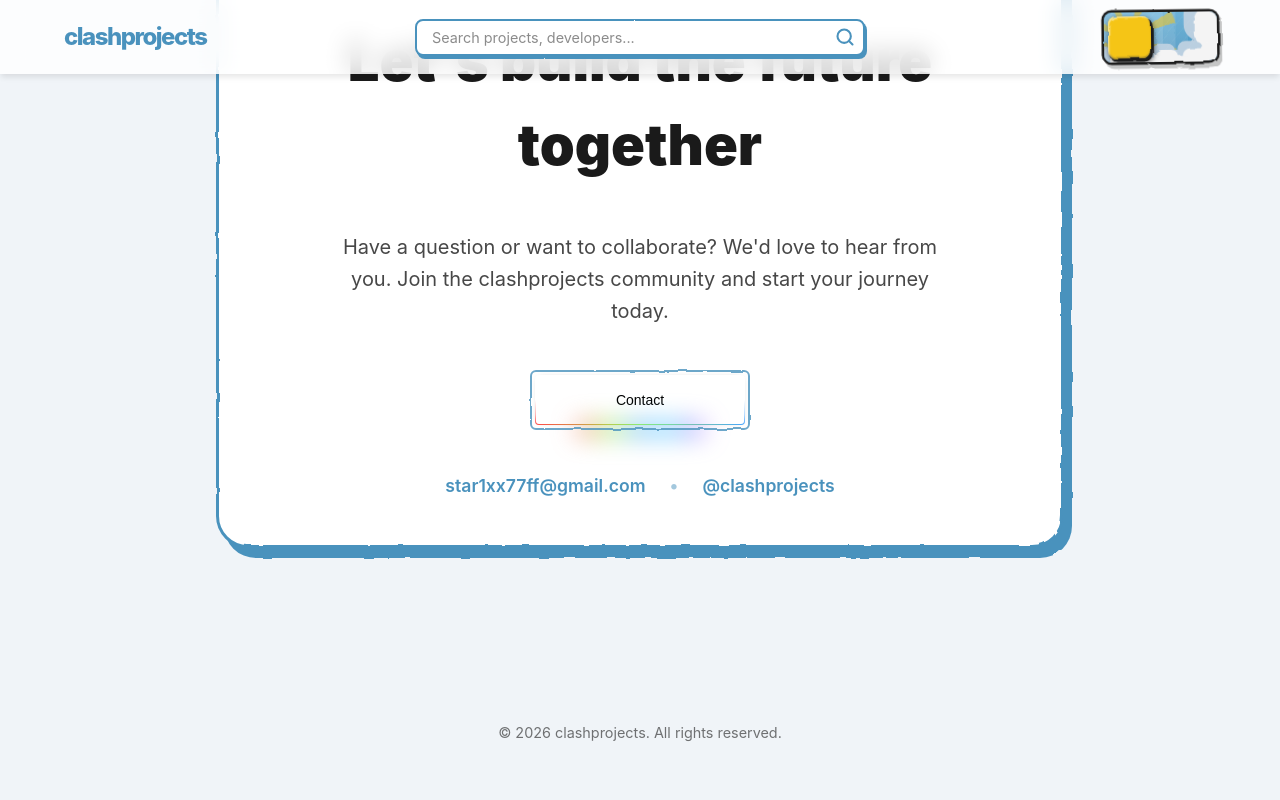
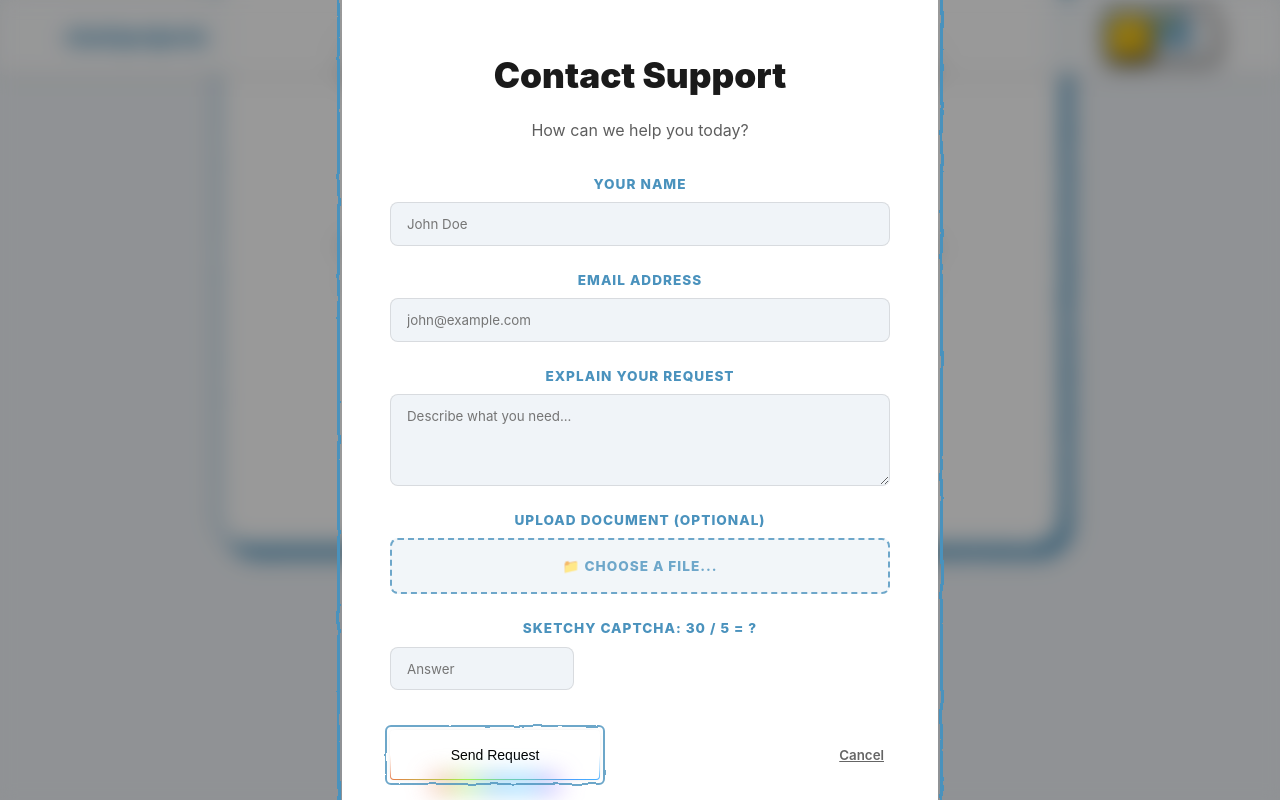
Before and after one commit to Star1xr/clashprojects, a React (Vite) app: page / in a window 1280 px wide. Both pictures are taken after a click on the button "Contact". Shown: the part 2227-3027 px from the top of the page. Built offline with nearby package versions, Linux system fonts and the light colour scheme; no server answers.

Commit message:
Add email notification system for contact form and implement 30-captcha pool

```diff
--- a/src/App.tsx
+++ b/src/App.tsx
@@ -9,6 +9,7 @@ import ProjectCard from './components/ProjectCard/ProjectCard';
 import ContactSection from './components/Contact/ContactSection';
 import LoginModal from './components/LoginModal/LoginModal';
 import Dashboard from './components/Dashboard/Dashboard';
+import ContactModal from './components/Contact/ContactModal';
 
 function App() {
   const [isDarkMode, setIsDarkMode] = useState(() => {
@@ -20,6 +21,7 @@ function App() {
   const [cardsVisible, setCardsVisible] = useState(false);
   const [contactVisible, setContactVisible] = useState(false);
   const [showLoginModal, setShowLoginModal] = useState(false);
+  const [showContactModal, setShowContactModal] = useState(false);
   const [isLoggedIn, setIsLoggedIn] = useState(false);
   const [isLoading, setIsLoading] = useState(false);
   const [error, setError] = useState<string | null>(null);
@@ -31,8 +33,7 @@ function App() {
   const cardsRef = useRef<HTMLDivElement>(null);
   const contactRef = useRef<HTMLDivElement>(null);
 
-  // Uses local .env for dev, and Vercel Settings for production
-  const GITHUB_CLIENT_ID = import.meta.env.VITE_GITHUB_CLIENT_ID || "Ov23liSLBfnFPAQdMkhC";
+  const GITHUB_CLIENT_ID = "Ov23liSLBfnFPAQdMkhC";
 
   useEffect(() => {
     const urlParams = new URLSearchParams(window.location.search);
@@ -46,21 +47,21 @@ function App() {
       fetchRealGithubData(savedToken);
     }
   }, []);
+
   const handleTokenExchange = async (code: string) => {
     setIsLoading(true);
     setError(null);
     try {
-    // Use relative path for production (via Vercel proxy), or localhost for dev
-    const apiUrl = import.meta.env.PROD ? '/api/authenticate' : 'http://localhost:8000/authenticate';
-
-    const response = await fetch(apiUrl, {
+      const response = await fetch('http://localhost:8000/authenticate', {
         method: 'POST',
         headers: {
           'Accept': 'application/json',
           'Content-Type': 'application/json'
         },
         body: JSON.stringify({ code: code })
-    });      if (!response.ok) {
+      });
+
+      if (!response.ok) {
         const errorData = await response.json();
         throw new Error(errorData.detail || "Backend authentication failed");
       }
@@ -95,8 +96,8 @@ const handleTokenExchange = async (code: string) => {
         throw new Error(`GitHub Profile Error: ${userRes.status}`);
       }
 
-      // 2. Fetch Repos (Public Only)
-      const reposRes = await fetch('https://api.github.com/user/repos?type=public&sort=updated&per_page=100', {
+      // 2. Fetch Repos
+      const reposRes = await fetch('https://api.github.com/user/repos?sort=updated&per_page=100', {
         headers: {
           'Authorization': `Bearer ${token}`,
           'Accept': 'application/json'
@@ -107,9 +108,9 @@ const handleTokenExchange = async (code: string) => {
         ? reposData.map((r: any) => ({ name: r.name, stars: r.stargazers_count }))
         : [];
 
-      // 3. Fetch Recent Commits (Public Only via Events for real-time accuracy)
-      console.log("Fetching latest public activity for:", user.login);
-      const eventsRes = await fetch(`https://api.github.com/users/${user.login}/events/public?per_page=50`, {
+      // 3. Fetch Recent Commits (via Events)
+      // Increase per_page to 100 to find real PushEvents in a busy stream
+      const eventsRes = await fetch(`https://api.github.com/users/${user.login}/events`, {
         headers: {
           'Authorization': `Bearer ${token}`,
           'Accept': 'application/json'
@@ -117,43 +118,33 @@ const handleTokenExchange = async (code: string) => {
       });
       const eventsData = await eventsRes.json();
 
-      const pushEvents = Array.isArray(eventsData)
+      const realPushEvents = Array.isArray(eventsData)
         ? eventsData.filter((e: any) => e.type === "PushEvent")
         : [];
 
-      // Extract unique SHAs and fetch their messages if not in payload
-      const commits = await Promise.all(
-        pushEvents.slice(0, 5).map(async (e: any) => {
-          const repoFullName = e.repo?.name;
-          const commitInPayload = e.payload?.commits?.[0];
-
-          let message = commitInPayload?.message;
-          let sha = commitInPayload?.sha || e.payload?.head;
-
-          // If message is missing or generic, try to fetch from the commit API
-          if (!message || message.length < 5) {
-             try {
-               const commitRes = await fetch(`https://api.github.com/repos/${repoFullName}/commits/${sha}`, {
-                 headers: { 'Authorization': `Bearer ${token}` }
-               });
-               const commitData = await commitRes.json();
-               message = commitData.commit?.message || message;
-             } catch (err) {
-               console.warn("Could not fetch extra commit detail", err);
-             }
-          }
+      const commits = realPushEvents.slice(0, 5).map((e: any) => {
+        const fullRepoName = e.repo?.name;
+        const commitsInPayload = e.payload?.commits || [];
+        const msg = commitsInPayload.length > 0 ? commitsInPayload[0].message : "Commit activity";
+        const sha = commitsInPayload.length > 0 ? commitsInPayload[0].sha : e.payload?.head;
 
         return {
-            repo: repoFullName?.split('/')[1] || repoFullName,
-            msg: message?.split('\n')[0] || "Push activity",
+          repo: fullRepoName?.split('/')[1] || fullRepoName || "unknown-repo",
+          msg: msg,
           date: e.created_at,
-            url: `https://github.com/${repoFullName}/commit/${sha}`
+          url: sha ? `https://github.com/${fullRepoName}/commit/${sha}` : `https://github.com/${fullRepoName}`
         };
-        })
-      );
+      });
 
-      console.log("Final live commits:", commits);
-      setGithubData({ user, repos, commits: commits.length > 0 ? commits : [] });
+      // Fallback if no PushEvents found
+      const finalCommits = commits.length > 0 ? commits : (Array.isArray(eventsData) ? eventsData.slice(0, 5).map((e: any) => ({
+        repo: e.repo?.name?.split('/')[1] || "Activity",
+        msg: `${e.type.replace('Event', '')} activity`,
+        date: e.created_at,
+        url: `https://github.com/${e.repo?.name}`
+      })) : []);
+
+      setGithubData({ user, repos, commits: finalCommits });
       setIsLoggedIn(true);
       setError(null);
     } catch (err: any) {
@@ -242,11 +233,11 @@ const handleTokenExchange = async (code: string) => {
         <svg width="0" height="0" style={{ position: 'absolute', pointerEvents: 'none' }} aria-hidden="true">
           <filter id="sketchy">
             <feTurbulence type="fractalNoise" baseFrequency="0.05" numOctaves="3" result="noise" />
-            <feDisplacementMap in="SourceGraphic" in2="noise" scale="2" />
+            <feDisplacementMap in="SourceGraphic" in2="noise" scale="3" />
           </filter>
           <filter id="sketchy-sm">
             <feTurbulence type="fractalNoise" baseFrequency="0.08" numOctaves="3" result="noise" />
-            <feDisplacementMap in="SourceGraphic" in2="noise" scale="1" />
+            <feDisplacementMap in="SourceGraphic" in2="noise" scale="1.5" />
           </filter>
         </svg>
         <Dashboard
@@ -267,7 +258,7 @@ const handleTokenExchange = async (code: string) => {
   }
 
   return (
-    <div className={`app-container ${showLoginModal ? 'blurred' : ''}`}>
+    <div className={`app-container ${(showLoginModal || showContactModal) ? 'blurred' : ''}`}>
       <svg width="0" height="0" style={{ position: 'absolute', pointerEvents: 'none' }} aria-hidden="true">
         <filter id="sketchy">
           <feTurbulence type="fractalNoise" baseFrequency="0.05" numOctaves="3" result="noise" />
@@ -280,9 +271,17 @@ const handleTokenExchange = async (code: string) => {
       </svg>
 
       <header className="app-header">
-        <div className="header-left"><div className="logo">clashprojects</div></div>
-        <div className="header-center"><SearchBar /></div>
-        <div className="header-right"><ThemeSwitch isDarkMode={isDarkMode} toggleTheme={toggleTheme} /></div>
+        <div className="header-left">
+          <div className="logo">clashprojects</div>
+        </div>
+
+        <div className="header-center">
+          <SearchBar />
+        </div>
+
+        <div className="header-right">
+          <ThemeSwitch isDarkMode={isDarkMode} toggleTheme={toggleTheme} />
+        </div>
       </header>
 
       <main className="main-content">
@@ -319,10 +318,13 @@ const handleTokenExchange = async (code: string) => {
           </div>
         </section>
 
-        <div ref={contactRef}><ContactSection isVisible={contactVisible} /></div>
+        <div ref={contactRef}>
+          <ContactSection isVisible={contactVisible} onContactClick={() => setShowContactModal(true)} />
+        </div>
       </main>
 
       {showLoginModal && <LoginModal onClose={() => setShowLoginModal(false)} onGithubLogin={handleGithubLogin} />}
+      {showContactModal && <ContactModal onClose={() => setShowContactModal(false)} />}
       <footer className="app-footer"><p>&copy; 2026 clashprojects. All rights reserved.</p></footer>
     </div>
   );
--- a/src/components/Buttons/GetInTouchButton.tsx
+++ b/src/components/Buttons/GetInTouchButton.tsx
@@ -3,11 +3,12 @@ import './GetInTouchButton.css';
 
 interface GetInTouchButtonProps {
   text?: string;
+  onClick?: () => void;
 }
 
-const GetInTouchButton: React.FC<GetInTouchButtonProps> = ({ text = "Get in touch" }) => {
+const GetInTouchButton: React.FC<GetInTouchButtonProps> = ({ text = "Get in touch", onClick }) => {
   return (
-    <button className="get-in-touch-button">
+    <button className="get-in-touch-button" onClick={onClick}>
       {text}
     </button>
   );
--- /dev/null
+++ b/src/components/Contact/ContactModal.css
@@ -0,0 +1,124 @@
+.contact-modal {
+  position: relative;
+  width: 95%;
+  max-width: 500px;
+  background-color: var(--card-bg);
+  border-radius: 1.5rem;
+  padding: 3rem;
+  z-index: 2001;
+  animation: modalSlideUp 0.3s ease-out;
+}
+
+.modal-header {
+  text-align: center;
+  margin-bottom: 2rem;
+}
+
+.modal-header h2 {
+  font-size: 2.2rem;
+  font-weight: 900;
+  margin-bottom: 0.5rem;
+}
+
+.contact-form {
+  display: flex;
+  flex-direction: column;
+  gap: 1.5rem;
+}
+
+.form-group {
+  display: flex;
+  flex-direction: column;
+  gap: 0.5rem;
+}
+
+.form-group label {
+  font-size: 0.85rem;
+  font-weight: 800;
+  color: var(--accent-color);
+  text-transform: uppercase;
+  letter-spacing: 1px;
+}
+
+.form-group input,
+.form-group textarea {
+  padding: 0.8rem 1rem;
+  background: var(--bg-color);
+  border: 1px solid rgba(0,0,0,0.1);
+  border-radius: 0.5rem;
+  font-family: inherit;
+  color: var(--text-color);
+  transition: all 0.2s ease;
+}
+
+.form-group input:focus,
+.form-group textarea:focus {
+  outline: none;
+  border-color: var(--accent-color);
+  box-shadow: 0 0 0 3px rgba(74, 146, 189, 0.1);
+}
+
+/* Custom Sketchy File Input */
+.file-input-wrapper {
+  position: relative;
+}
+
+.file-input-wrapper input {
+  display: none;
+}
+
+.file-label {
+  display: block;
+  padding: 1rem;
+  background: var(--bg-color);
+  border: 2px dashed var(--accent-color);
+  border-radius: 0.5rem;
+  text-align: center;
+  cursor: pointer;
+  font-weight: 600;
+  opacity: 0.8;
+  transition: all 0.2s ease;
+}
+
+.file-label:hover {
+  opacity: 1;
+  background: rgba(var(--accent-color-rgb), 0.05);
+}
+
+.captcha-group input {
+  max-width: 150px;
+}
+
+.form-actions {
+  display: flex;
+  align-items: center;
+  justify-content: space-between;
+  margin-top: 1rem;
+}
+
+.close-link {
+  background: transparent;
+  border: none;
+  text-decoration: underline;
+  cursor: pointer;
+  font-family: inherit;
+  font-weight: 600;
+  opacity: 0.6;
+}
+
+.success-modal {
+  text-align: center;
+  display: flex;
+  flex-direction: column;
+  align-items: center;
+}
+
+@keyframes modalSlideUp {
+  from { opacity: 0; transform: translateY(20px); }
+  to { opacity: 1; transform: translateY(0); }
+}
+
+[data-theme='dark'] .form-group input,
+[data-theme='dark'] .form-group textarea {
+  border-color: rgba(255,255,255,0.1);
+}
--- /dev/null
+++ b/src/components/Contact/ContactModal.tsx
@@ -0,0 +1,196 @@
+import React, { useState, useEffect } from 'react';
+import './ContactModal.css';
+
+interface ContactModalProps {
+  onClose: () => void;
+}
+
+const ContactModal: React.FC<ContactModalProps> = ({ onClose }) => {
+  const [formData, setFormData] = useState({
+    name: '',
+    email: '',
+    explain: '',
+    captcha: ''
+  });
+  const [file, setFile] = useState<File | null>(null);
+  const [isSending, setIsLoading] = useState(false);
+  const [isSuccess, setIsSuccess] = useState(false);
+  const [currentCaptcha, setCurrentCaptcha] = useState({ question: '', answer: '' });
+
+  // 30 Sketchy Captchas
+  const captchaPool = [
+    { question: "4 + 3", answer: "7" },
+    { question: "10 - 2", answer: "8" },
+    { question: "5 x 2", answer: "10" },
+    { question: "12 / 2", answer: "6" },
+    { question: "9 + 1", answer: "10" },
+    { question: "15 - 5", answer: "10" },
+    { question: "3 + 8", answer: "11" },
+    { question: "20 - 7", answer: "13" },
+    { question: "6 x 3", answer: "18" },
+    { question: "14 / 2", answer: "7" },
+    { question: "11 + 4", answer: "15" },
+    { question: "25 - 10", answer: "15" },
+    { question: "2 x 8", answer: "16" },
+    { question: "30 / 5", answer: "6" },
+    { question: "7 + 7", answer: "14" },
+    { question: "18 - 9", answer: "9" },
+    { question: "4 x 4", answer: "16" },
+    { question: "40 / 10", answer: "4" },
+    { question: "13 + 3", answer: "16" },
+    { question: "22 - 11", answer: "11" },
+    { question: "5 x 3", answer: "15" },
+    { question: "16 / 4", answer: "4" },
+    { question: "8 + 9", answer: "17" },
+    { question: "21 - 7", answer: "14" },
+    { question: "6 x 2", answer: "12" },
+    { question: "24 / 3", answer: "8" },
+    { question: "17 + 3", answer: "20" },
+    { question: "27 - 7", answer: "20" },
+    { question: "4 x 5", answer: "20" },
+    { question: "45 / 5", answer: "9" }
+  ];
+
+  useEffect(() => {
+    // Pick a random captcha on mount
+    const random = captchaPool[Math.floor(Math.random() * captchaPool.length)];
+    setCurrentCaptcha(random);
+  }, []);
+
+  const handleSubmit = async (e: React.FormEvent) => {
+    e.preventDefault();
+    if (formData.captcha !== currentCaptcha.answer) {
+      alert(`Captcha is wrong! What is ${currentCaptcha.question}?`);
+      // Refresh captcha on wrong answer
+      const random = captchaPool[Math.floor(Math.random() * captchaPool.length)];
+      setCurrentCaptcha(random);
+      setFormData({...formData, captcha: ''});
+      return;
+    }
+
+    setIsLoading(true);
+    const data = new FormData();
+    data.append('name', formData.name);
+    data.append('email', formData.email);
+    data.append('message', formData.explain);
+    if (file) data.append('file', file);
+
+    try {
+      const apiUrl = import.meta.env.PROD ? '/api/contact' : 'http://localhost:8000/contact';
+      const response = await fetch(apiUrl, {
+        method: 'POST',
+        body: data,
+      });
+
+      if (response.ok) {
+        setIsSuccess(true);
+      } else {
+        alert("Failed to send. Is the backend running?");
+      }
+    } catch (err) {
+      console.error(err);
+      alert("Error connecting to server.");
+    } finally {
+      setIsLoading(false);
+    }
+  };
+
+  if (isSuccess) {
+    return (
+      <div className="modal-overlay" onClick={onClose}>
+        <div className="contact-modal success-modal" onClick={(e) => e.stopPropagation()}>
+          <div className="modal-sketchy-bg"></div>
+          <div className="modal-content">
+            <span style={{ fontSize: '4rem' }}>✉️</span>
+            <h2>Thank You!</h2>
+            <p>Your support request has been sent successfully. We'll get back to you soon.</p>
+            <button className="get-in-touch-button" onClick={onClose} style={{ marginTop: '2rem' }}>Close</button>
+          </div>
+        </div>
+      </div>
+    );
+  }
+
+  return (
+    <div className="modal-overlay" onClick={onClose}>
+      <div className="contact-modal" onClick={(e) => e.stopPropagation()}>
+        <div className="modal-sketchy-bg"></div>
+        <div className="modal-content">
+          <header className="modal-header">
+            <h2>Contact Support</h2>
+            <p>How can we help you today?</p>
+          </header>
+
+          <form onSubmit={handleSubmit} className="contact-form">
+            <div className="form-group">
+              <label>Your Name</label>
+              <input
+                type="text"
+                required
+                value={formData.name}
+                onChange={(e) => setFormData({...formData, name: e.target.value})}
+                placeholder="John Doe"
+              />
+            </div>
+
+            <div className="form-group">
+              <label>Email Address</label>
+              <input
+                type="email"
+                required
+                value={formData.email}
+                onChange={(e) => setFormData({...formData, email: e.target.value})}
+                placeholder="john@example.com"
+              />
+            </div>
+
+            <div className="form-group">
+              <label>Explain your request</label>
+              <textarea
+                required
+                rows={4}
+                value={formData.explain}
+                onChange={(e) => setFormData({...formData, explain: e.target.value})}
+                placeholder="Describe what you need..."
+              />
+            </div>
+
+            <div className="form-group">
+              <label>Upload Document (Optional)</label>
+              <div className="file-input-wrapper">
+                <input
+                  type="file"
+                  id="file-upload"
+                  onChange={(e) => setFile(e.target.files?.[0] || null)}
+                />
+                <label htmlFor="file-upload" className="file-label">
+                  {file ? file.name : "📁 Choose a file..."}
+                </label>
+              </div>
+            </div>
+
+            <div className="form-group captcha-group">
+              <label>Sketchy Captcha: {currentCaptcha.question} = ?</label>
+              <input
+                type="text"
+                required
+                value={formData.captcha}
+                onChange={(e) => setFormData({...formData, captcha: e.target.value})}
+                placeholder="Answer"
+              />
+            </div>
+
+            <div className="form-actions">
+              <button type="submit" className="get-in-touch-button" disabled={isSending}>
+                {isSending ? "Sending..." : "Send Request"}
+              </button>
+              <button type="button" className="close-link" onClick={onClose}>Cancel</button>
+            </div>
+          </form>
+        </div>
+      </div>
+    </div>
+  );
+};
+
+export default ContactModal;
--- a/src/components/Contact/ContactSection.tsx
+++ b/src/components/Contact/ContactSection.tsx
@@ -4,9 +4,10 @@ import GetInTouchButton from '../Buttons/GetInTouchButton';
 
 interface ContactSectionProps {
   isVisible: boolean;
+  onContactClick: () => void;
 }
 
-const ContactSection: React.FC<ContactSectionProps> = ({ isVisible }) => {
+const ContactSection: React.FC<ContactSectionProps> = ({ isVisible, onContactClick }) => {
   return (
     <section className={`contact-section ${isVisible ? 'visible' : ''}`}>
       <div className="contact-sketchy-bg"></div>
@@ -17,7 +18,7 @@ const ContactSection: React.FC<ContactSectionProps> = ({ isVisible }) => {
           Join the clashprojects community and start your journey today.
         </p>
         <div className="contact-actions">
-          <GetInTouchButton text="Contact" />
+          <GetInTouchButton text="Contact" onClick={onContactClick} />
         </div>
         <div className="contact-info">
           <span>star1xx77ff@gmail.com</span>
```
Also changed, not shown: 1 other file (tests, documents, lock files or other folders). Lines whose indentation alone changed are shown as unchanged.
